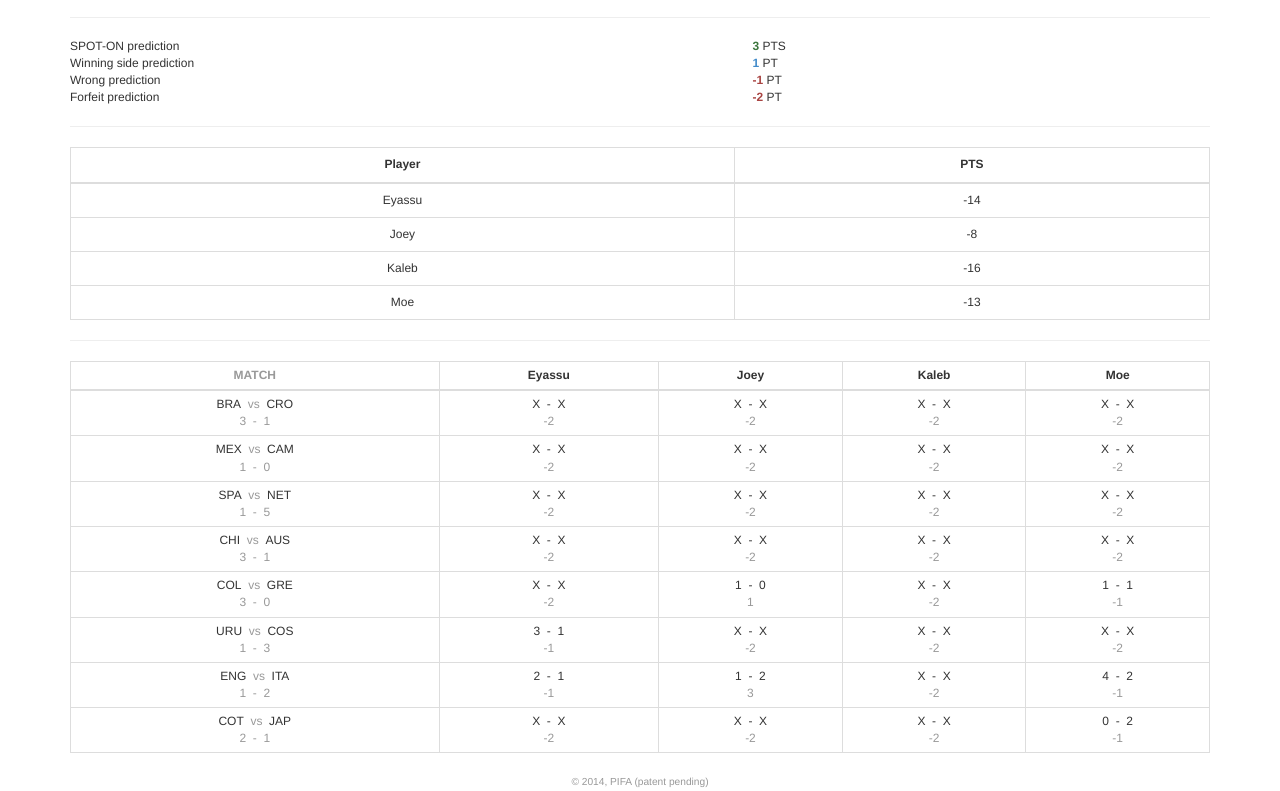
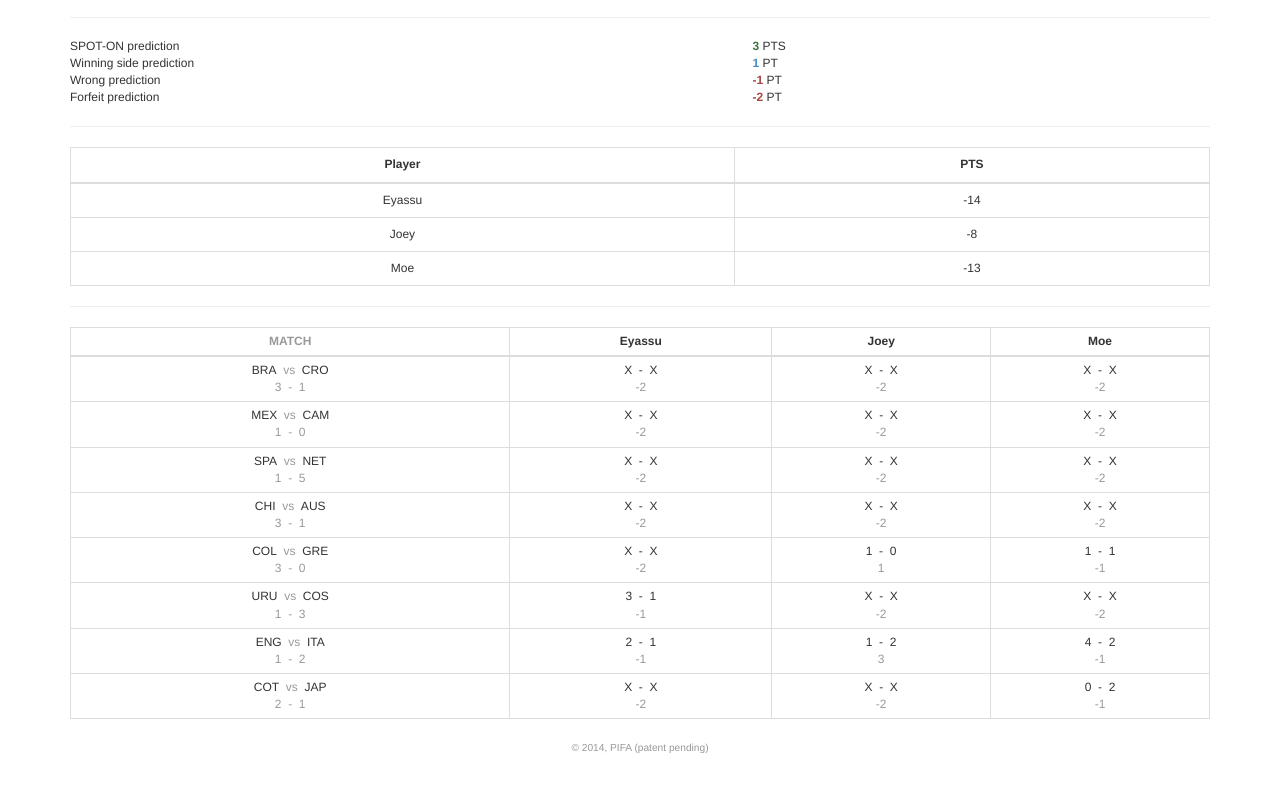
Before and after one commit to jixtes/jixtes.github.io, a plain HTML site: page PIFA/index.html in a window 1280 px wide. Shown: the part 33-824 px from the top of the page. After the commit the page ends 800 px from the top, so only its background shows below. Drawn offline with Linux system fonts and the light colour scheme.

Commit message:
removed a player

```diff
--- a/PIFA/assets/js/app.js
+++ b/PIFA/assets/js/app.js
@@ -4,7 +4,6 @@ app.controller('PIFACtrl', ['$scope', function ($scope) {
   $scope.players = {
     eyassu: 0,
     joey: 0,
-    kaleb: 0,
     moe: 0
   }
 
--- a/PIFA/index.html
+++ b/PIFA/index.html
@@ -79,10 +79,6 @@
             <td>{{ players.joey }}</td>
           </tr>
           <tr>
-            <td>Kaleb</td>
-            <td>{{ players.kaleb }}</td>
-          </tr>
-          <tr>
             <td>Moe</td>
             <td>{{ players.moe }}</td>
           </tr>
@@ -100,7 +96,6 @@
                 <th class="text-muted">MATCH</th>
                 <th>Eyassu</th>
                 <th>Joey</th>
-                <th>Kaleb</th>
                 <th>Moe</th>
               </tr>
             </thead>
@@ -124,11 +119,6 @@
                 </td>
 
                 <td>
-                  {{ match.prediction.kaleb.teamA }}&nbsp;&nbsp;-&nbsp;&nbsp;{{ match.prediction.kaleb.teamB }}<br>
-                  <span class="text-muted">{{ match.pts.kaleb }}</span>
-                </td>
-
-                <td>
                   {{ match.prediction.moe.teamA }}&nbsp;&nbsp;-&nbsp;&nbsp;{{ match.prediction.moe.teamB }}<br>
                   <span class="text-muted">{{ match.pts.moe }}</span>
                 </td>
```
